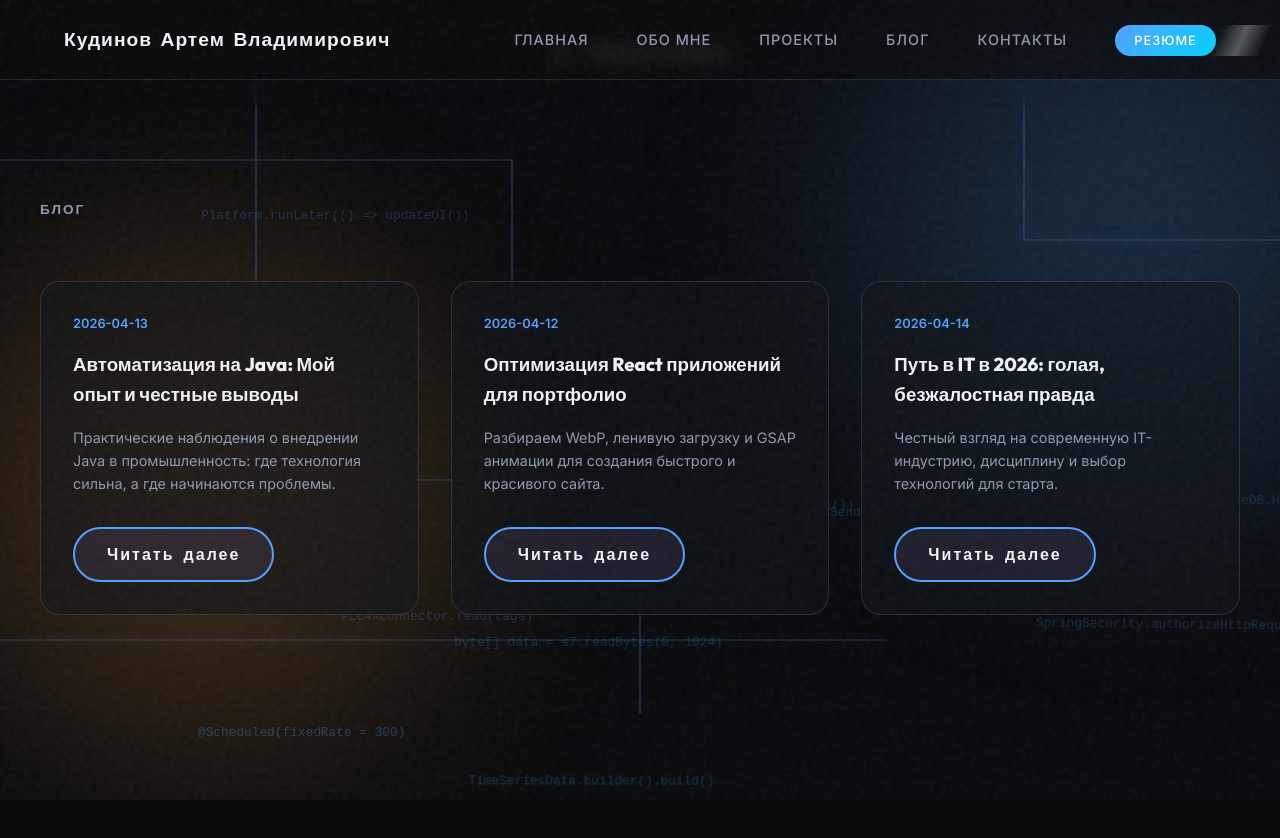
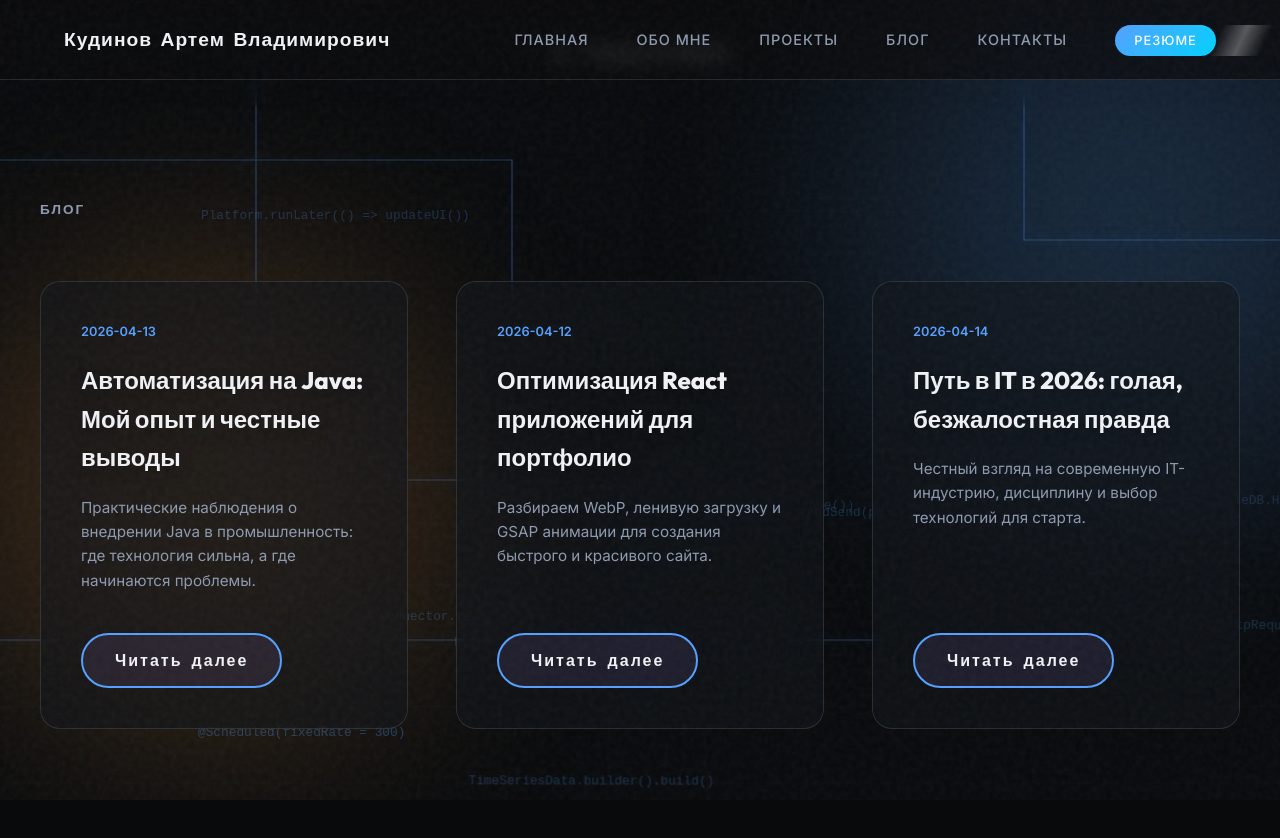
Before and after one commit to KudinovArtemilus/portfolio-2026, a React (Vite) app: page /blog in a window 1280 px wide. Shown: the top 838 px of the page. Before the commit the page ends 800 px from the top, so only its background shows below. Built offline with nearby package versions, Linux system fonts and the light colour scheme.

Commit message:
Add 3D tilt and parallax effect to blog cards

```diff
--- /dev/null
+++ b/src/components/BlogCard.jsx
@@ -0,0 +1,126 @@
+import React, { useRef, useEffect } from 'react';
+import { Link } from 'react-router-dom';
+import gsap from 'gsap';
+import { useTechnoSounds } from '../hooks/useTechnoSounds';
+
+export default function BlogCard({ post }) {
+    const cardRef = useRef(null);
+    const contentRef = useRef(null);
+    const { playClick } = useTechnoSounds();
+
+    useEffect(() => {
+        const card = cardRef.current;
+        const content = contentRef.current;
+        if (!card || !content) return;
+
+        const handleMouseMove = (e) => {
+            const rect = card.getBoundingClientRect();
+            const x = e.clientX - rect.left;
+            const y = e.clientY - rect.top;
+
+            const centerX = rect.width / 2;
+            const centerY = rect.height / 2;
+
+            // Наклон карточки
+            const rotateX = ((y - centerY) / centerY) * -12; // Инвертируем Y для наклона
+            const rotateY = ((x - centerX) / centerX) * 12;
+
+            gsap.to(card, {
+                rotateX: rotateX,
+                rotateY: rotateY,
+                transformPerspective: 1000,
+                ease: "power2.out",
+                duration: 0.5,
+                borderColor: 'var(--accent)',
+                boxShadow: '0 20px 40px rgba(84, 160, 255, 0.2)'
+            });
+
+            // Эффект параллакса для содержимого
+            gsap.to(content, {
+                x: (x - centerX) * 0.1,
+                y: (y - centerY) * 0.1,
+                ease: "power2.out",
+                duration: 0.5
+            });
+        };
+
+        const handleMouseLeave = () => {
+            gsap.to(card, {
+                rotateX: 0,
+                rotateY: 0,
+                ease: "power3.out",
+                duration: 0.8,
+                borderColor: 'var(--glass-border)',
+                boxShadow: '0 10px 20px rgba(0, 0, 0, 0.4)'
+            });
+
+            gsap.to(content, {
+                x: 0,
+                y: 0,
+                ease: "power3.out",
+                duration: 0.8
+            });
+        };
+
+        card.addEventListener('mousemove', handleMouseMove);
+        card.addEventListener('mouseleave', handleMouseLeave);
+
+        return () => {
+            card.removeEventListener('mousemove', handleMouseMove);
+            card.removeEventListener('mouseleave', handleMouseLeave);
+        };
+    }, []);
+
+    return (
+        <div className="blog-item" ref={cardRef} style={{
+            background: 'var(--glass-bg)',
+            border: '1px solid var(--glass-border)',
+            borderRadius: '20px',
+            padding: '2.5rem',
+            display: 'flex',
+            flexDirection: 'column',
+            backdropFilter: 'blur(20px)',
+            transformStyle: 'preserve-3d',
+            cursor: 'pointer',
+            height: '100%'
+        }}>
+            <div ref={contentRef} style={{ transformStyle: 'preserve-3d', height: '100%', display: 'flex', flexDirection: 'column' }}>
+                <span style={{
+                    color: 'var(--accent)',
+                    fontSize: '0.8rem',
+                    fontWeight: '600',
+                    transform: 'translateZ(20px)'
+                }}>{post.date}</span>
+
+                <h3 style={{
+                    margin: '1.2rem 0',
+                    fontFamily: 'var(--font-heading)',
+                    fontSize: '1.5rem',
+                    transform: 'translateZ(40px)',
+                    textShadow: '0 5px 15px rgba(0,0,0,0.3)'
+                }}>{post.title}</h3>
+
+                <p style={{
+                    color: 'var(--text-muted)',
+                    fontSize: '0.95rem',
+                    marginBottom: '2.5rem',
+                    flex: 1,
+                    lineHeight: '1.6',
+                    transform: 'translateZ(30px)'
+                }}>{post.excerpt}</p>
+
+                <Link
+                    to={`/blog/${post.id}`}
+                    className="btn btn-secondary"
+                    style={{
+                        alignSelf: 'flex-start',
+                        transform: 'translateZ(50px)'
+                    }}
+                    onClick={() => playClick()}
+                >
+                    Читать далее
+                </Link>
+            </div>
+        </div>
+    );
+}
--- a/src/pages/BlogList.jsx
+++ b/src/pages/BlogList.jsx
@@ -7,22 +7,9 @@ import Navbar from '../components/Navbar';
 import ScrollProgress from '../components/ScrollProgress';
 import { useTechnoSounds } from '../hooks/useTechnoSounds';
 
+import BlogCard from '../components/BlogCard';
+
 export default function BlogList() {
-    const { playClick } = useTechnoSounds();
-
-    useEffect(() => {
-        gsap.fromTo('.blog-item',
-            { opacity: 0, y: 30 },
-            {
-                opacity: 1,
-                y: 0,
-                duration: 0.8,
-                stagger: 0.2,
-                ease: "power3.out"
-            }
-        );
-    }, []);
-
     return (
         <div className="blog-list-view page-transition">
             <ScrollProgress />
@@ -45,41 +32,12 @@ export default function BlogList() {
                 <h1 className="section-title" style={{ marginTop: '4rem' }}>БЛОГ</h1>
                 <div className="blog-grid" style={{
                     display: 'grid',
-                    gridTemplateColumns: 'repeat(auto-fill, minmax(300px, 1fr))',
-                    gap: '2rem',
+                    gridTemplateColumns: 'repeat(auto-fill, minmax(350px, 1fr))',
+                    gap: '3rem',
                     marginTop: '2rem'
                 }}>
                     {blogPosts.map(post => (
-                        <div key={post.id} className="blog-item" style={{
-                            background: 'var(--glass-bg)',
-                            border: '1px solid var(--glass-border)',
-                            borderRadius: '20px',
-                            padding: '2rem',
-                            display: 'flex',
-                            flexDirection: 'column',
-                            backdropFilter: 'blur(20px)',
-                            transition: 'transform 0.3s ease, border-color 0.3s ease'
-                        }}
-                        onMouseEnter={(e) => {
-                            e.currentTarget.style.borderColor = 'var(--accent)';
-                            e.currentTarget.style.transform = 'translateY(-10px)';
-                        }}
-                        onMouseLeave={(e) => {
-                            e.currentTarget.style.borderColor = 'var(--glass-border)';
-                            e.currentTarget.style.transform = 'translateY(0)';
-                        }}>
-                            <span style={{ color: 'var(--accent)', fontSize: '0.8rem', fontWeight: '600' }}>{post.date}</span>
-                            <h3 style={{ margin: '1rem 0', fontFamily: 'var(--font-heading)' }}>{post.title}</h3>
-                            <p style={{ color: 'var(--text-muted)', fontSize: '0.9rem', marginBottom: '2rem', flex: 1 }}>{post.excerpt}</p>
-                            <Link
-                                to={`/blog/${post.id}`}
-                                className="btn btn-secondary"
-                                style={{ alignSelf: 'flex-start' }}
-                                onClick={() => playClick()}
-                            >
-                                Читать далее
-                            </Link>
-                        </div>
+                        <BlogCard key={post.id} post={post} />
                     ))}
                 </div>
             </main>
```
